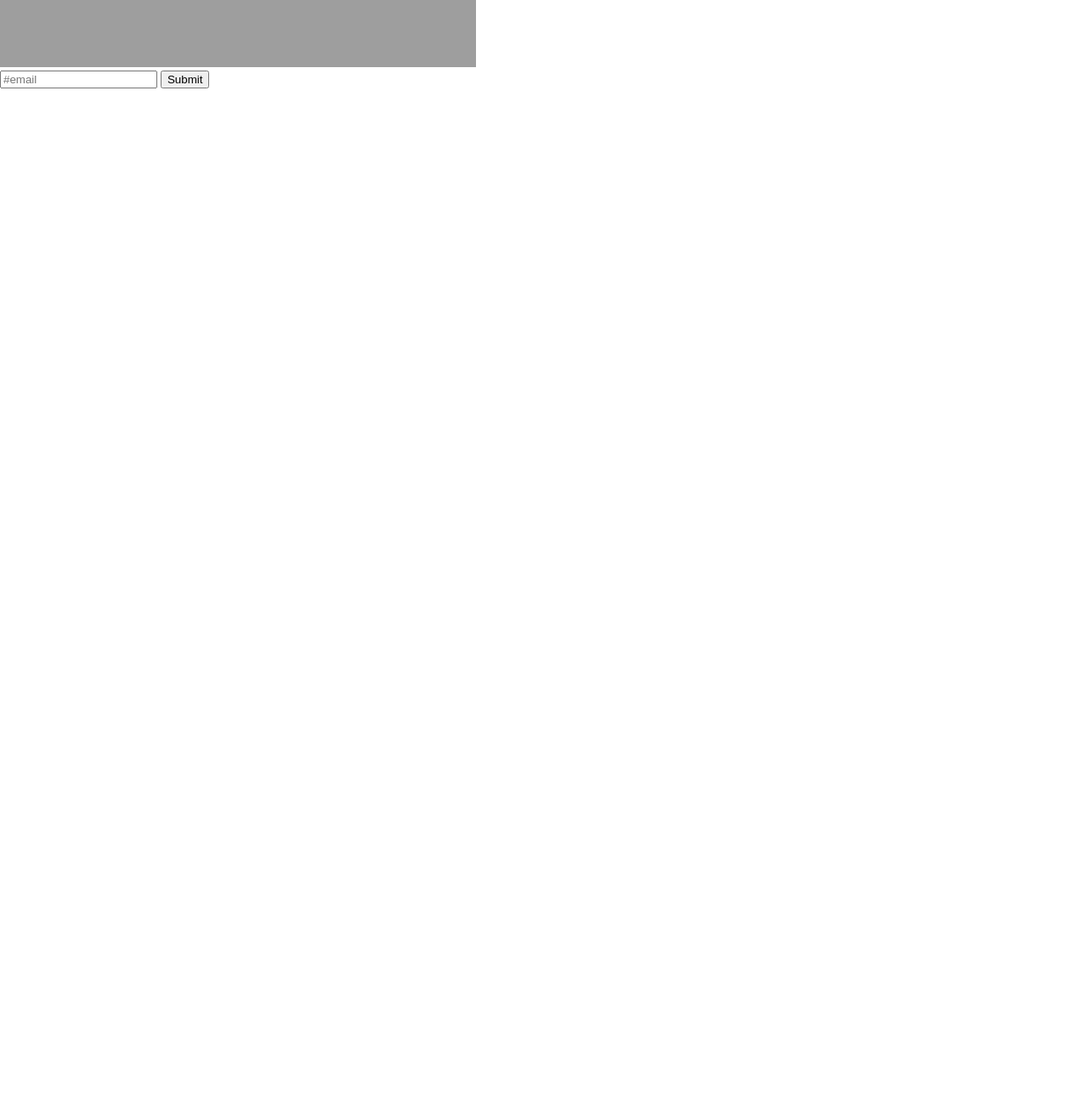
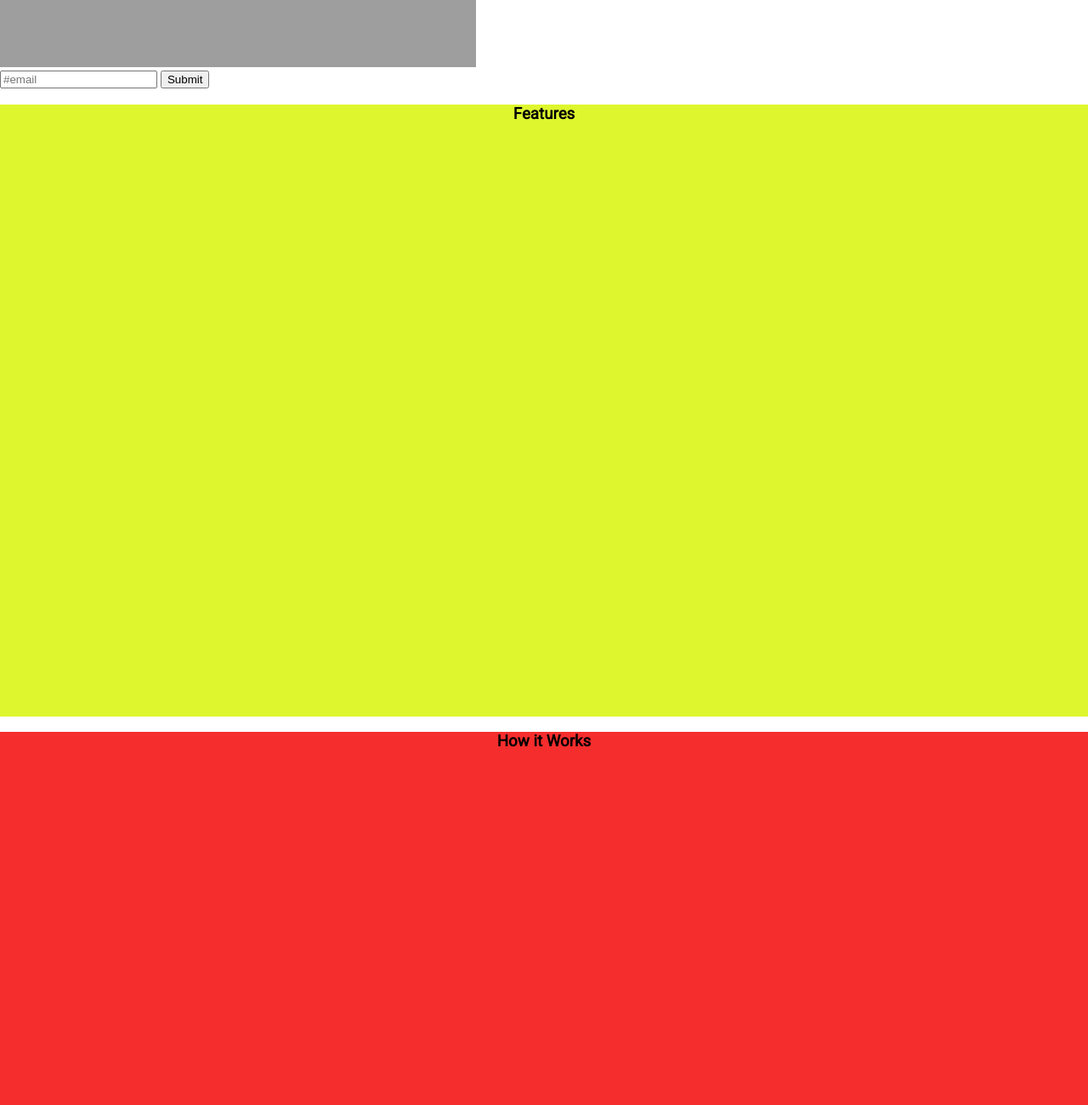
Before and after one commit to Hacking-NASSA-with-HTML/Alejandro_Vyacheslav_Microverse_Trial_cool_project, a plain HTML site: page index.html in a window 1280 px wide. Shown: the part 340-1640 px from the top of the page at 85% size. Before the commit the page ends 800 px from the top, so only its background shows below. Drawn offline with Linux system fonts and the light colour scheme; grey boxes are pictures that could not be loaded.

Commit message:
feat: sections add

```diff
--- a/css/style.css
+++ b/css/style.css
@@ -8,6 +8,7 @@ body {
     width: 1024px; */
     margin: 0px;
     padding: 0px;
+    scroll-behavior: smooth;
 }
 
 #header {
@@ -28,7 +29,7 @@ body {
     /* padding: 5vh 0 5vh 0; */
     width: 450px;
     display: block;
-    margin-right:  auto;
+    margin-right: auto;
     border: black solid 1px;
 }
 
@@ -66,3 +67,27 @@ body {
     cursor: pointer;
     font-size: 30px;
 }
+
+#firstSection {
+    display: block;
+    width: 100vw;
+    height: 90vh;
+    background-color: #def62d;
+    text-align: center;
+}
+
+#secondSection {
+    display: block;
+    width: 100vw;
+    height: 90vh;
+    background-color: #f62d2d;
+    text-align: center;
+}
+
+#thirdSection {
+    display: block;
+    width: 100vw;
+    height: 90vh;
+    background-color: #2d9ff6;
+    text-align: center;
+}
--- a/index.html
+++ b/index.html
@@ -13,9 +13,9 @@
             src="https://cdn.freecodecamp.org/testable-projects-fcc/images/product-landing-page-logo.png" />
         <nav id="nav-bar">
             <ul class="navbBar">
-                <li class="nav-link"><a href="">Features</a> </li>
-                <li class="nav-link"><a href="">How it Works</a> </li>
-                <li class="nav-link"><a href="">Pricing</a></li>
+                <li class="nav-link"><a href="#firstSection">Features</a> </li>
+                <li class="nav-link"><a href="#secondSection">How it Works</a> </li>
+                <li class="nav-link"><a href="#thirdSection">Pricing</a></li>
             </ul>
         </nav>
     </header>
@@ -28,6 +28,15 @@
         <input type="email" id="email" placeholder="#email" name="" value="" />
         <input type="submit" id="submit" name="" value="Submit" />
     </form>
+    <section id="firstSection">
+        <h3>Features</h3>
+    </section>
+    <section id="secondSection">
+        <h3>How it Works</h3>
+    </section>
+    <section id="thirdSection">
+        <h3>Pricing</h3>
+    </section>
     <script src="https://cdn.freecodecamp.org/testable-projects-fcc/v1/bundle.js"></script>
 
     <!--
```
